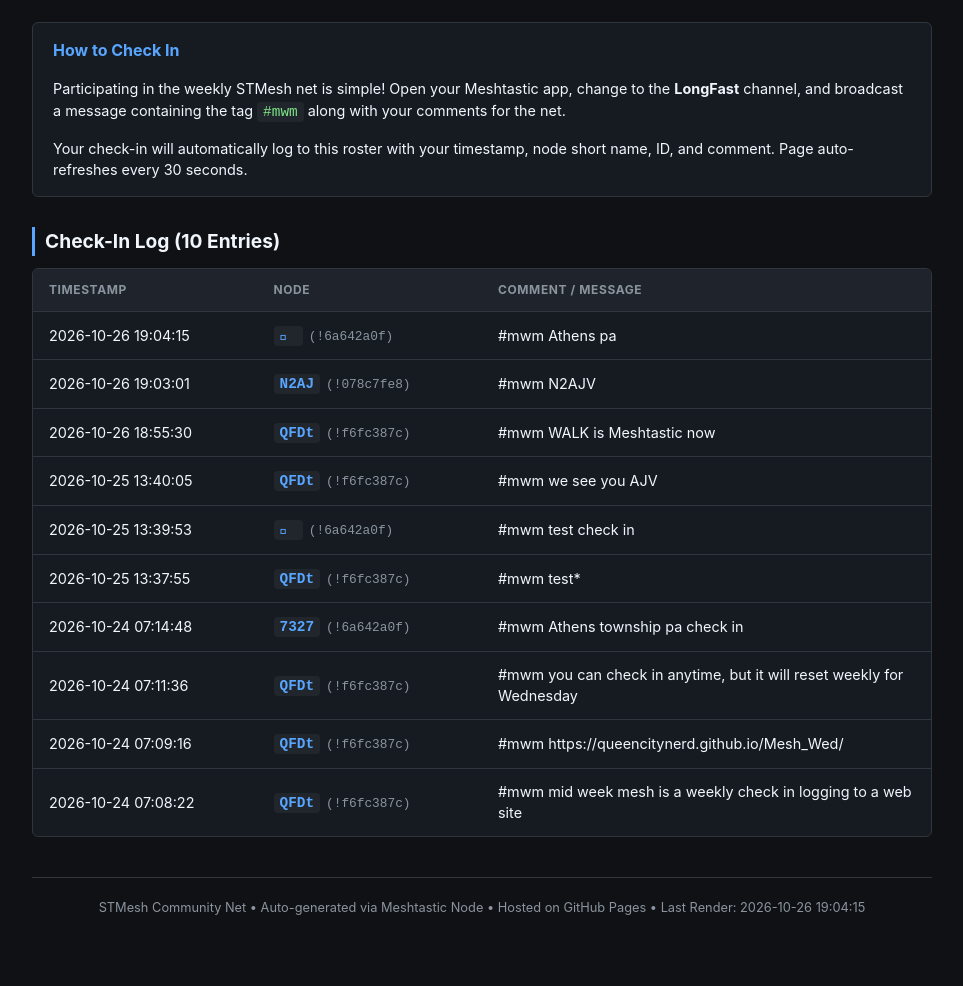
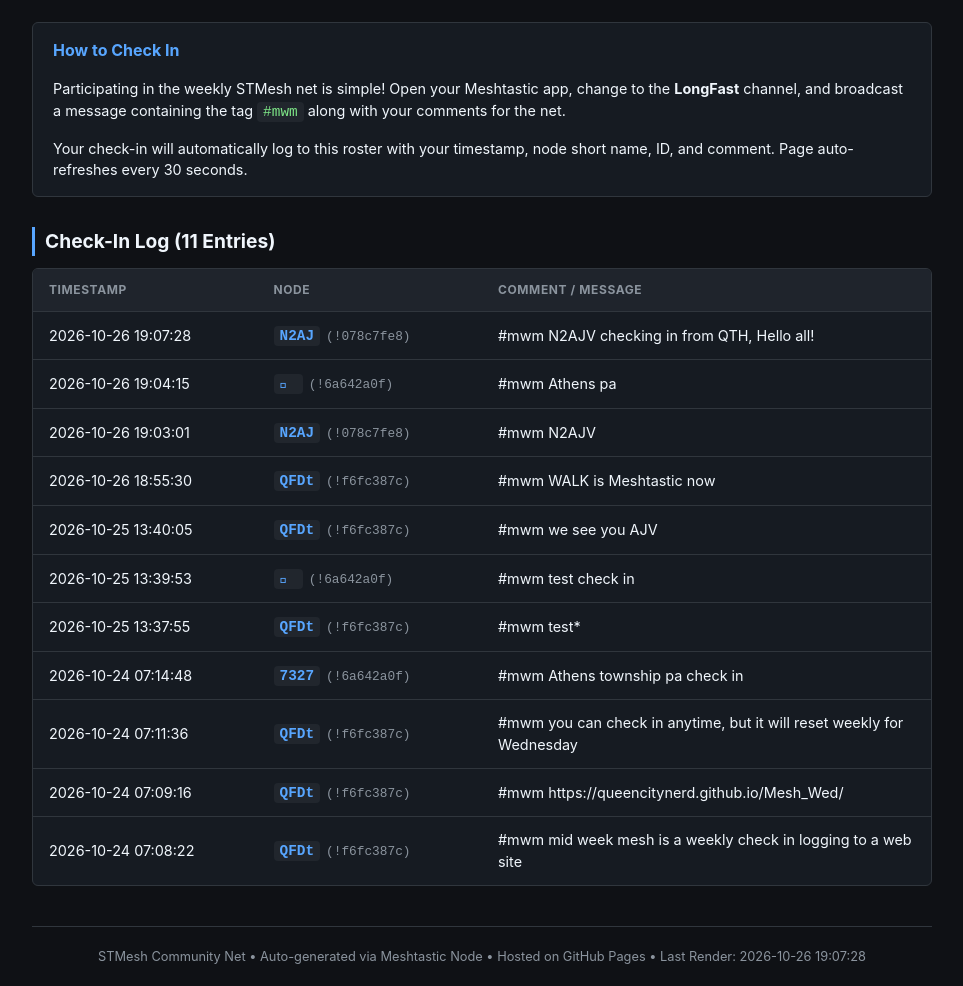
Before and after one commit to QueenCityNerd/Mesh_Wed, a plain HTML site: page index.html in a window 1280 px wide. Shown: the part 115-1101 px from the top of the page, without its empty margins (158-1121 px from the left). Before the commit the page ends 1052 px from the top, so only its background shows below. Drawn offline with Linux system fonts and the light colour scheme.

Commit message:
Auto-update STMesh #mwm roster

```diff
--- a/index.html
+++ b/index.html
@@ -138,7 +138,7 @@
             <p style="margin-bottom: 0;">Your check-in will automatically log to this roster with your timestamp, node short name, ID, and comment. Page auto-refreshes every 30 seconds.</p>
         </div>
 
-        <h2>Check-In Log (10 Entries)</h2>
+        <h2>Check-In Log (11 Entries)</h2>
         <div class="table-container">
             <table>
                 <thead>
@@ -149,14 +149,14 @@
                     </tr>
                 </thead>
                 <tbody>
-                    <tr><td>2026-10-26 19:04:15</td><td><span class='short-name'> </span><span class='node-id'>(!6a642a0f)</span></td><td>#mwm Athens pa</td></tr><tr><td>2026-10-26 19:03:01</td><td><span class='short-name'>N2AJ</span><span class='node-id'>(!078c7fe8)</span></td><td>#mwm N2AJV</td></tr><tr><td>2026-10-26 18:55:30</td><td><span class='short-name'>QFDt</span><span class='node-id'>(!f6fc387c)</span></td><td>#mwm WALK is Meshtastic now</td></tr><tr><td>2026-10-25 13:40:05</td><td><span class='short-name'>QFDt</span><span class='node-id'>(!f6fc387c)</span></td><td>#mwm we see you AJV</td></tr><tr><td>2026-10-25 13:39:53</td><td><span class='short-name'> </span><span class='node-id'>(!6a642a0f)</span></td><td>#mwm test check in</td></tr><tr><td>2026-10-25 13:37:55</td><td><span class='short-name'>QFDt</span><span class='node-id'>(!f6fc387c)</span></td><td>#mwm test*</td></tr><tr><td>2026-10-24 07:14:48</td><td><span class='short-name'>7327</span><span class='node-id'>(!6a642a0f)</span></td><td>#mwm
+                    <tr><td>2026-10-26 19:07:28</td><td><span class='short-name'>N2AJ</span><span class='node-id'>(!078c7fe8)</span></td><td>#mwm N2AJV checking in from QTH, Hello all!</td></tr><tr><td>2026-10-26 19:04:15</td><td><span class='short-name'> </span><span class='node-id'>(!6a642a0f)</span></td><td>#mwm Athens pa</td></tr><tr><td>2026-10-26 19:03:01</td><td><span class='short-name'>N2AJ</span><span class='node-id'>(!078c7fe8)</span></td><td>#mwm N2AJV</td></tr><tr><td>2026-10-26 18:55:30</td><td><span class='short-name'>QFDt</span><span class='node-id'>(!f6fc387c)</span></td><td>#mwm WALK is Meshtastic now</td></tr><tr><td>2026-10-25 13:40:05</td><td><span class='short-name'>QFDt</span><span class='node-id'>(!f6fc387c)</span></td><td>#mwm we see you AJV</td></tr><tr><td>2026-10-25 13:39:53</td><td><span class='short-name'> </span><span class='node-id'>(!6a642a0f)</span></td><td>#mwm test check in</td></tr><tr><td>2026-10-25 13:37:55</td><td><span class='short-name'>QFDt</span><span class='node-id'>(!f6fc387c)</span></td><td>#mwm test*</td></tr><tr><td>2026-10-24 07:14:48</td><td><span class='short-name'>7327</span><span class='node-id'>(!6a642a0f)</span></td><td>#mwm
 Athens township pa check in</td></tr><tr><td>2026-10-24 07:11:36</td><td><span class='short-name'>QFDt</span><span class='node-id'>(!f6fc387c)</span></td><td>#mwm you can check in anytime, but it will reset weekly for Wednesday</td></tr><tr><td>2026-10-24 07:09:16</td><td><span class='short-name'>QFDt</span><span class='node-id'>(!f6fc387c)</span></td><td>#mwm https://queencitynerd.github.io/Mesh_Wed/</td></tr><tr><td>2026-10-24 07:08:22</td><td><span class='short-name'>QFDt</span><span class='node-id'>(!f6fc387c)</span></td><td>#mwm mid week mesh is a weekly check in logging to a web site</td></tr>
                 </tbody>
             </table>
         </div>
 
         <footer>
-            STMesh Community Net &bull; Auto-generated via Meshtastic Node &bull; Hosted on GitHub Pages &bull; Last Render: 2026-10-26 19:04:15
+            STMesh Community Net &bull; Auto-generated via Meshtastic Node &bull; Hosted on GitHub Pages &bull; Last Render: 2026-10-26 19:07:28
         </footer>
     </div>
 </body>
```
